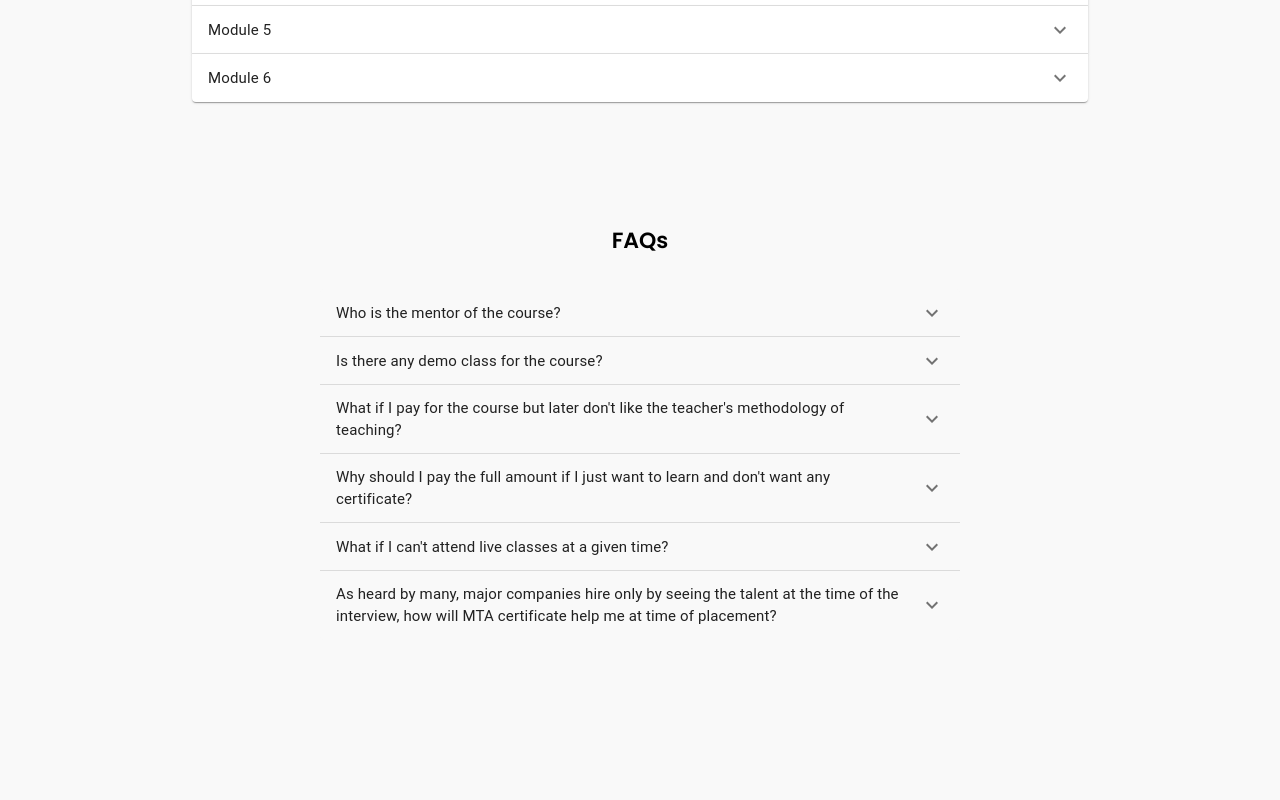
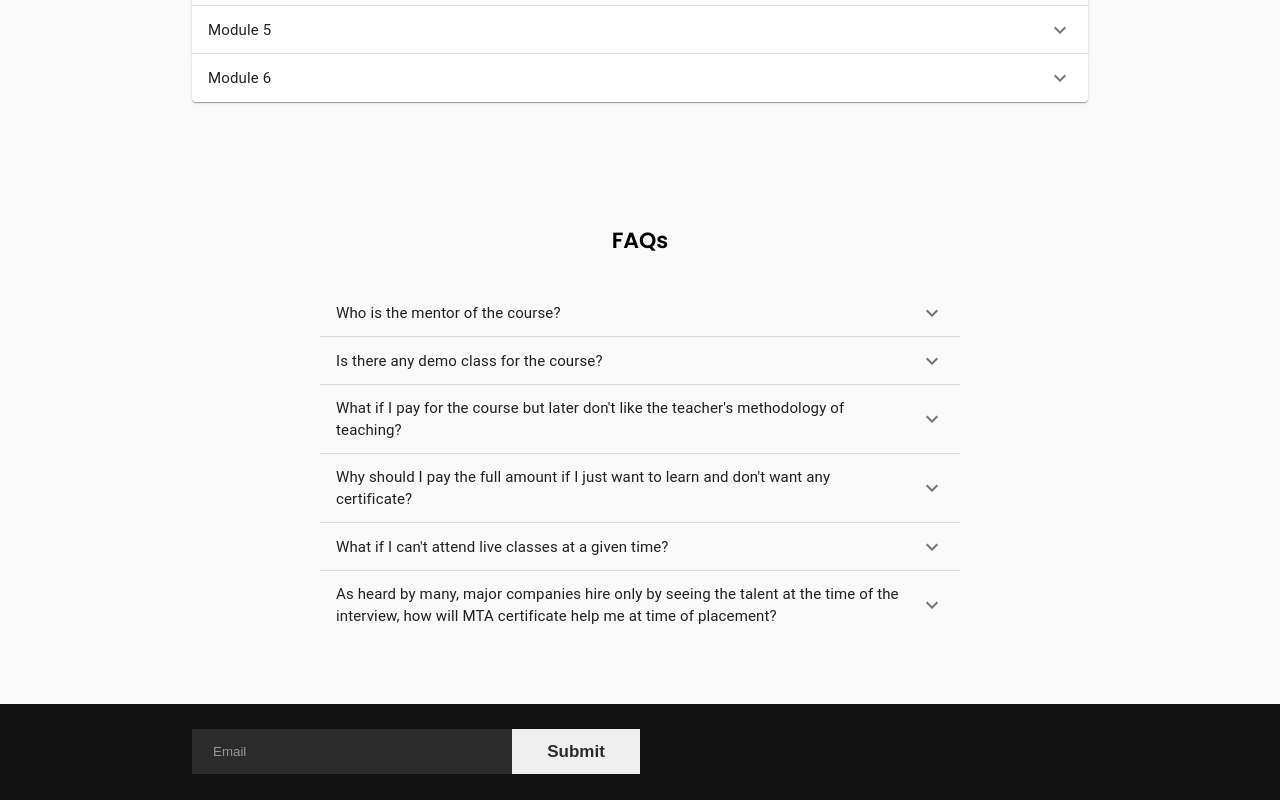
Before and after one commit to divyashasinha23/Floxus_website, a React (Create React App) app in the folder frontend/: page /course in a window 1280 px wide. Shown: the part 974-1774 px from the top of the page. Before the commit the page ends 1678 px from the top, so only its background shows below. Built offline with nearby package versions, Linux system fonts and the light colour scheme.

Commit message:
footer subscribe email

```diff
--- a/frontend/src/App.js
+++ b/frontend/src/App.js
@@ -8,6 +8,7 @@ import Coursehero from './components/Coursehero/Coursehero';
 import Toolbar from './components/ToolBar/Toolbar';
 import SyllabusCourse from './components/SyllabusCourse/SyllabusCourse';
 import FAQSection from './components/FAQs/FAQSection';
+import Footer from './components/Footer/Footer';
 
 function App() {
   return (
@@ -26,6 +27,7 @@ function App() {
             <Coursehero />
             <SyllabusCourse />
             <FAQSection />
+            <Footer />
             {/* <CertificationSection /> */}
           </Route>
         </Switch>
--- /dev/null
+++ b/frontend/src/components/Footer/Footer.js
@@ -0,0 +1,100 @@
+import React from 'react';
+import styled from '@emotion/styled';
+
+const FooterContainer = styled.div`
+  display: flex;
+  width: 100%;
+  height: auto;
+  justify-content: center;
+  align-items: center;
+  background-color: #111111;
+`;
+
+const FooterWrapper = styled.div`
+  display: flex;
+  width: 70%;
+  height: 100%;
+  padding-top: 2%;
+  padding-bottom: 2%;
+`;
+
+const FooterUp = styled.div`
+  display: flex;
+  width: 100%;
+  height: 100%;
+`;
+
+const FooterUpLeft = styled.div`
+  display: flex;
+  flex-basis: 50%;
+  height: 100%;
+  justify-content: center;
+  align-items: center;
+`;
+
+const InputContainer = styled.div`
+  display: flex;
+  width: 100%;
+  height: 45px;
+  background-color: #2b2b2b;
+  align-items: center;
+
+  input {
+    display: flex;
+    flex-basis: 70%;
+    height: 80%;
+    ${'' /* justify-content:center; */}
+    align-items:center;
+    margin-left: 5px;
+    border: none;
+    background-color: #2b2b2b;
+    color: white;
+    padding-left: 1rem;
+
+    &::placeholder {
+      color: white;
+      opacity: 50%;
+    }
+
+    &:focus {
+      outline: none;
+    }
+  }
+
+  button {
+    display: flex;
+    flex-basis: 30%;
+    height: 100%;
+    justify-content: center;
+    align-items: center;
+    border: none;
+    color: #2b2b2b;
+    font-size: 17px;
+    font-weight: 600;
+
+    &:focus {
+      outline: none;
+    }
+  }
+`;
+
+const Footer = () => {
+  return (
+    <>
+      <FooterContainer>
+        <FooterWrapper>
+          <FooterUp>
+            <FooterUpLeft>
+              <InputContainer>
+                <input type="text" placeholder="Email" />
+                <button>Submit</button>
+              </InputContainer>
+            </FooterUpLeft>
+          </FooterUp>
+        </FooterWrapper>
+      </FooterContainer>
+    </>
+  );
+};
+
+export default Footer;
```
